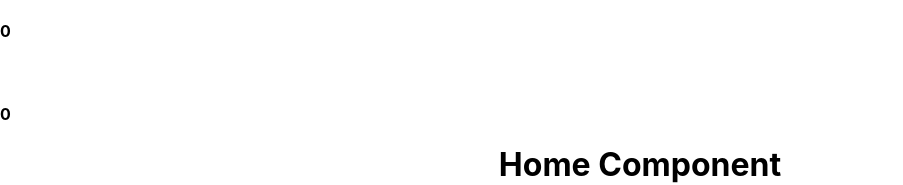
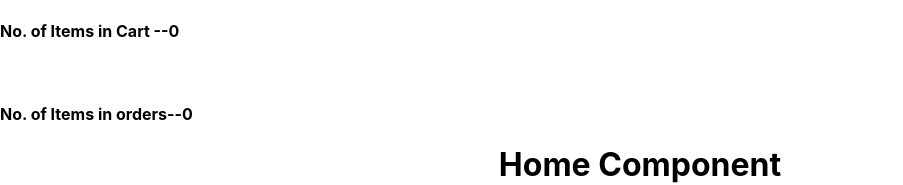
Before and after one commit to AbhishekGhosh07/React-Typescript-Redux-GraphQl, a React (Create React App) app: page / in a window 1280 px wide. Shown: the top 185 px of the page, without its empty margins (0-903 px from the left). Built offline with nearby package versions, Linux system fonts and the light colour scheme.

Commit message:
changes made

```diff
--- a/src/components/Header.js
+++ b/src/components/Header.js
@@ -1,7 +1,7 @@
 function Header(props){
     return(<>
-    <h4>{props.cart.length}</h4><br/>
-    <h4>{props.order.length}</h4>
+    <h4>No. of Items in Cart  --{props.cart.length}</h4><br/>
+    <h4>No. of Items in orders--{props.order.length}</h4>
 
     </>)
 }
```
